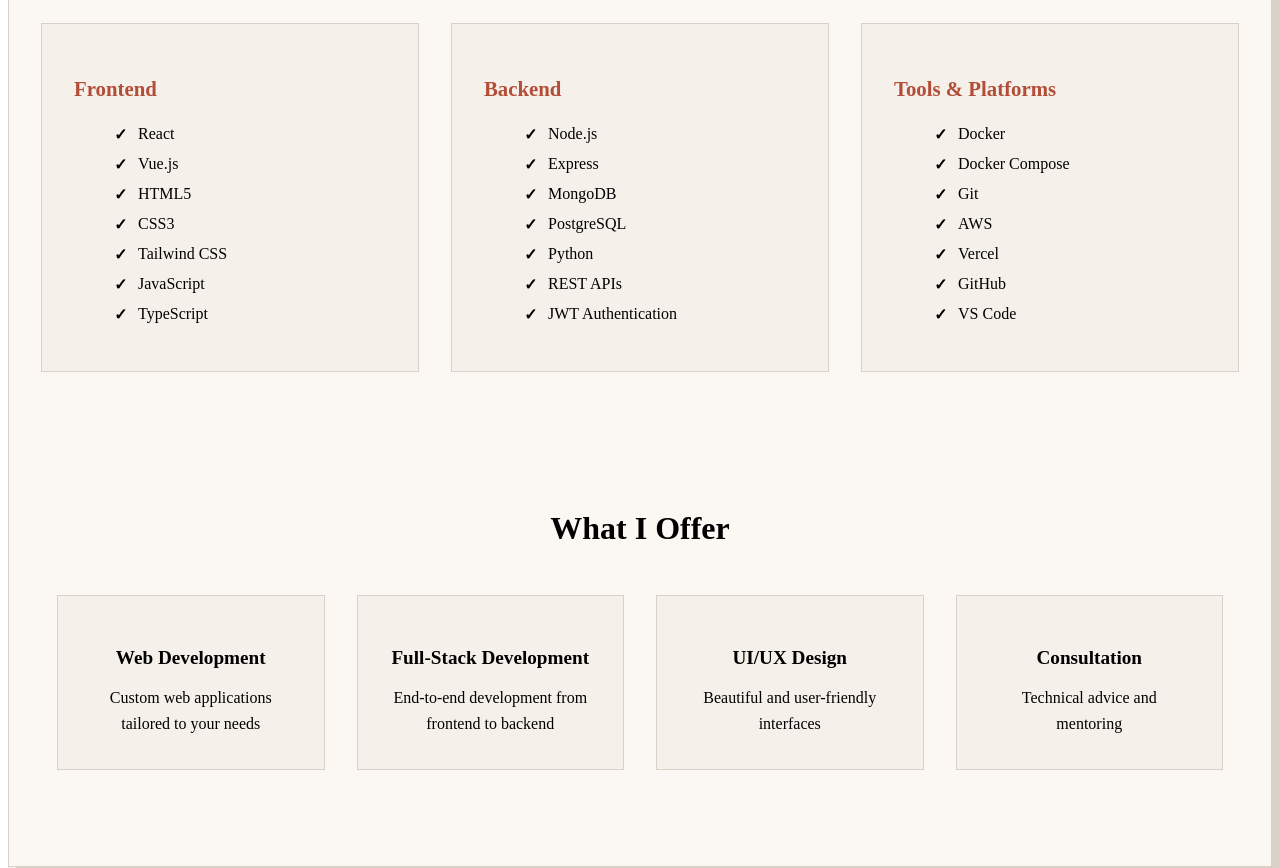
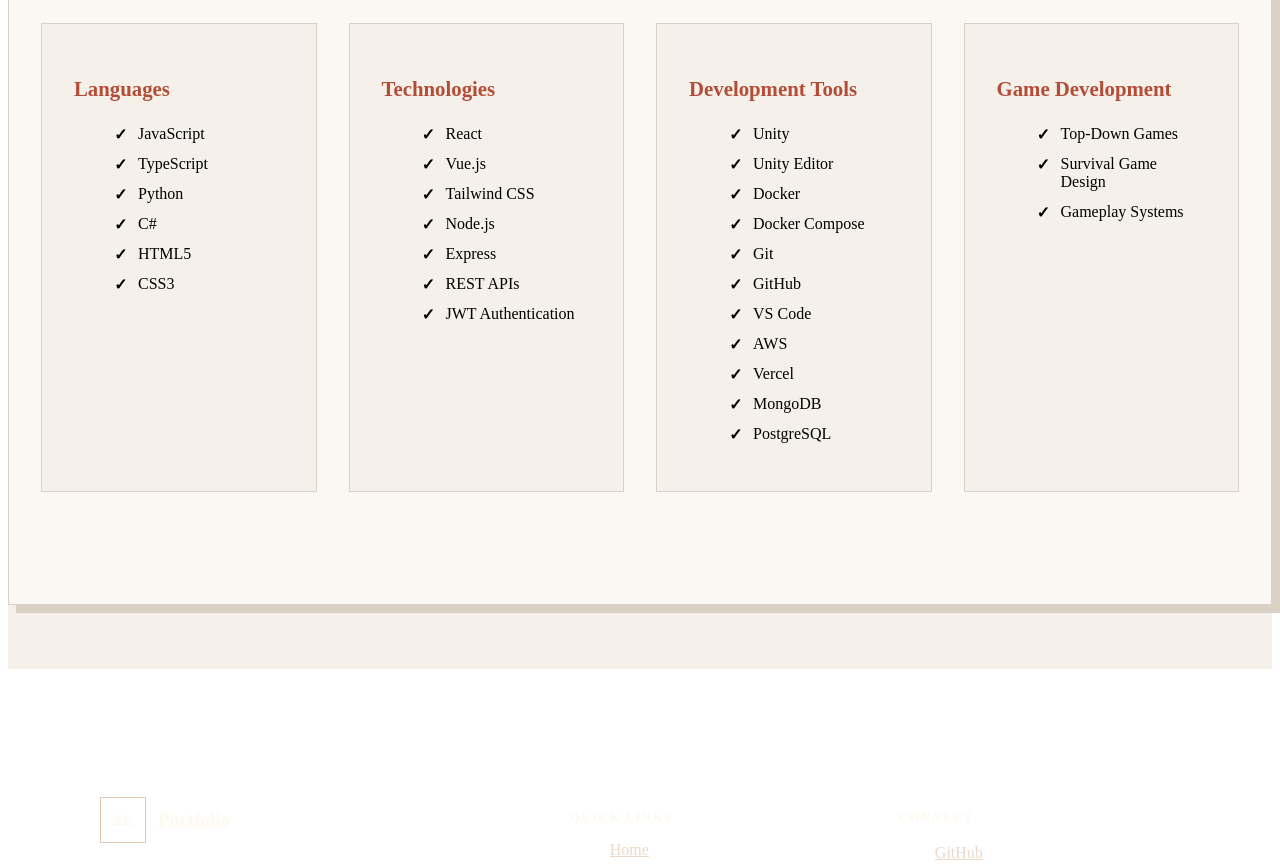
Before and after one commit to Rhesty22/Portfolio-Website, a React (Vite) app: page /skills in a window 1280 px wide. Shown: the part 420-1288 px from the top of the page. Built offline with nearby package versions, Linux system fonts and the light colour scheme; the HTML template or start-up script is replaced by a standard one.

Commit message:
updated Home design

```diff
--- a/src/App.jsx
+++ b/src/App.jsx
@@ -8,7 +8,7 @@
 
 function App() {
   return (
-    <Router>
+    <Router future={{ v7_startTransition: true, v7_relativeSplatPath: true }}>
       <PublicLayout>
         <Routes>
           <Route path="/" element={<Home />} />
--- a/src/data/portfolio.js
+++ b/src/data/portfolio.js
@@ -12,8 +12,8 @@
   projects: [
     {
       id: 1,
-      title: 'Shipped Shooting Game Docker',
-      description: 'Built a full-stack pixel shooting game with enemy AI, player upgrades, ricochet mechanics, and auto-shoot systems.',
+      title: 'Limitless Ascension',
+      description: 'A Xianxia Cultivation idle game with player progression and skill trees.',
       image: '/images/project1.jpg',
       technologies: ['React', 'Canvas API', 'JavaScript', 'Docker'],
       link: '#',
@@ -42,7 +42,7 @@
       title: 'DINOTEN',
       description: 'Developed a top-down survival game in Unity where players battle enemies, gather resources, and survive escalating challenges.',
       image: '/images/dinoten.jpg',
-      technologies: ['Unity', 'C#', 'Game Development', 'Top-Down Survival'],
+      technologies: ['Game Development', 'Unity', 'C#', 'Top-Down Survival'],
       link: '#',
       github: '#',
     },
--- a/src/data/skills.js
+++ b/src/data/skills.js
@@ -1,15 +1,19 @@
 export const skillsData = [
   {
-    category: 'Frontend',
-    items: ['React', 'Vue.js', 'HTML5', 'CSS3', 'Tailwind CSS', 'JavaScript', 'TypeScript'],
+    category: 'Languages',
+    items: ['JavaScript', 'TypeScript', 'Python', 'C#', 'HTML5', 'CSS3'],
   },
   {
-    category: 'Backend',
-    items: ['Node.js', 'Express', 'MongoDB', 'PostgreSQL', 'Python', 'REST APIs', 'JWT Authentication'],
+    category: 'Technologies',
+    items: ['React', 'Vue.js', 'Tailwind CSS', 'Node.js', 'Express', 'REST APIs', 'JWT Authentication'],
   },
   {
-    category: 'Tools & Platforms',
-    items: ['Docker', 'Docker Compose', 'Git', 'AWS', 'Vercel', 'GitHub', 'VS Code'],
+    category: 'Development Tools',
+    items: ['Unity', 'Unity Editor', 'Docker', 'Docker Compose', 'Git', 'GitHub', 'VS Code', 'AWS', 'Vercel', 'MongoDB', 'PostgreSQL'],
+  },
+  {
+    category: 'Game Development',
+    items: ['Top-Down Games', 'Survival Game Design', 'Gameplay Systems'],
   },
 ];
 
--- a/src/pages/Home.jsx
+++ b/src/pages/Home.jsx
@@ -15,9 +15,9 @@
             <span>Available for selected work</span>
           </div>
           <div className="cta-buttons">
-            <Link to="/projects" className="btn btn-primary">View projects</Link>
+            <Link to="/projects" className="btn btn-secondary">View projects</Link>
             <Link to="/contact" className="btn btn-secondary">Get in touch</Link>
-            <a href="/documents/Rhesty_Adormeo_Resume.pdf" download className="text-link">Download resume <span aria-hidden="true">↗</span></a>
+            <a href="/documents/Rhesty_Adormeo_Resume.pdf" download className="btn btn-secondary">Download resume</a>
           </div>
         </div>
       </div>
@@ -87,7 +87,7 @@
                   <h3>Resume</h3>
                   <p>My experience, qualifications, and the work behind this portfolio.</p>
                 </div>
-                <a href="/documents/Rhesty_Adormeo_Resume.pdf" download className="btn btn-primary">Download resume</a>
+                <a href="/documents/Rhesty_Adormeo_Resume.pdf" download className="btn btn-secondary">Download resume</a>
               </article>
 
               <div className="certificate-shelf">
@@ -96,17 +96,17 @@
                   <article className="certificate-slot">
                     <span className="certificate-number">01</span>
                     <h3>Frontend development</h3>
-                    <a href="/documents/frontend-development-certificate.pdf" download>Download certificate <span aria-hidden="true">↗</span></a>
+                    <a href="/documents/frontend-development-certificate.pdf" download className="btn btn-secondary">Download certificate</a>
                   </article>
                   <article className="certificate-slot">
                     <span className="certificate-number">02</span>
                     <h3>Responsive web design</h3>
-                    <a href="/documents/responsive-web-design-certificate.pdf" download>Download certificate <span aria-hidden="true">↗</span></a>
+                    <a href="/documents/responsive-web-design-certificate.pdf" download className="btn btn-secondary">Download certificate</a>
                   </article>
                   <article className="certificate-slot">
                     <span className="certificate-number">03</span>
                     <h3>Full-stack foundations</h3>
-                    <a href="/documents/full-stack-foundations-certificate.pdf" download>Download certificate <span aria-hidden="true">↗</span></a>
+                    <a href="/documents/full-stack-foundations-certificate.pdf" download className="btn btn-secondary">Download certificate</a>
                   </article>
                 </div>
               </div>
--- a/src/pages/Projects.jsx
+++ b/src/pages/Projects.jsx
@@ -12,7 +12,7 @@
     <article className="project-card-full">
       <h3>{project.title}</h3>
       <div className="project-media" aria-label={`${project.title} media`}>
-        <button type="button" className="media-arrow media-arrow-left" onClick={showPreviousMedia} aria-label="Show previous media">←</button>
+        <button type="button" className="media-arrow media-arrow-left" onClick={showPreviousMedia} aria-label="Show previous media"><span aria-hidden="true">←</span></button>
         <div className="project-media-viewport">
           <div className="project-media-track" style={{ transform: `translateX(-${activeMedia * 50}%)` }}>
             <div className="project-media-slide">
@@ -31,7 +31,7 @@
             </div>
           </div>
         </div>
-        <button type="button" className="media-arrow media-arrow-right" onClick={showNextMedia} aria-label="Show next media">→</button>
+        <button type="button" className="media-arrow media-arrow-right" onClick={showNextMedia} aria-label="Show next media"><span aria-hidden="true">→</span></button>
         <div className="media-dots" aria-hidden="true">
           <span className={activeMedia === 0 ? 'active' : ''} />
           <span className={activeMedia === 1 ? 'active' : ''} />
--- a/src/pages/Skills.jsx
+++ b/src/pages/Skills.jsx
@@ -6,7 +6,7 @@
   return (
     <section className="skills">
       <div className="skills-container">
-        <h1>Skills & Services</h1>
+        <h1>Skills</h1>
         <p className="section-subtitle">Technologies and tools I work with</p>
 
         <div className="skills-grid">
@@ -22,27 +22,6 @@
           ))}
         </div>
 
-        <section className="services">
-          <h2>What I Offer</h2>
-          <div className="services-grid">
-            <div className="service-card">
-              <h3>Web Development</h3>
-              <p>Custom web applications tailored to your needs</p>
-            </div>
-            <div className="service-card">
-              <h3>Full-Stack Development</h3>
-              <p>End-to-end development from frontend to backend</p>
-            </div>
-            <div className="service-card">
-              <h3>UI/UX Design</h3>
-              <p>Beautiful and user-friendly interfaces</p>
-            </div>
-            <div className="service-card">
-              <h3>Consultation</h3>
-              <p>Technical advice and mentoring</p>
-            </div>
-          </div>
-        </section>
       </div>
     </section>
   )
--- a/src/styles/pages/Home.css
+++ b/src/styles/pages/Home.css
@@ -78,6 +78,15 @@
   padding: 0.9rem 1.4rem;
   font-size: 0.95rem;
   border-radius: 999px;
+}
+
+.cta-buttons .btn:hover {
+  transform: translateY(-2px);
+}
+
+.cta-buttons .btn:focus-visible {
+  outline: 3px solid #d6ae8f;
+  outline-offset: 3px;
 }
 
 .text-link {
@@ -364,6 +373,8 @@
 
 .resume-slot .btn {
   flex-shrink: 0;
+  padding: 1rem 1.6rem;
+  font-size: 1rem;
   border-radius: 999px;
 }
 
@@ -396,16 +407,19 @@
   font-size: 1.15rem;
 }
 
-.certificate-slot a {
+.certificate-slot .btn {
+  align-self: flex-start;
+  padding: 0.7rem 1rem;
+  border-color: #f3d4a9;
   color: #fff8ec;
-  font-size: 0.85rem;
+  font-size: 0.8rem;
   font-weight: 700;
-  text-decoration: underline;
-  text-underline-offset: 0.25rem;
 }
 
-.certificate-slot a:hover {
-  color: #f3d4a9;
+.certificate-slot .btn:hover {
+  border-color: #fff8ec;
+  background-color: #f3d4a9;
+  color: #62331f;
 }
 
 .about-section p {
--- a/src/styles/pages/Projects.css
+++ b/src/styles/pages/Projects.css
@@ -110,28 +110,37 @@
 
 .media-arrow {
   position: absolute;
-  top: 50%;
+  top: 0;
   z-index: 2;
-  width: 2rem;
-  height: 2rem;
+  width: 22%;
+  height: 100%;
   border: 0;
-  border-radius: 50%;
-  background: rgba(36, 35, 33, 0.82);
-  color: #fff8ec;
+  border-radius: 0;
+  background: transparent;
+  color: #77736d;
   cursor: pointer;
-  transform: translateY(-50%);
+  font-size: 2.5rem;
+  font-weight: 900;
+  line-height: 1;
+  opacity: 0.5;
+  transition: background-color 0.2s ease, opacity 0.2s ease;
 }
 
 .media-arrow:hover {
-  background: var(--accent-brown);
+  background: rgba(36, 35, 33, 0.3);
+  opacity: 1;
+}
+
+.media-arrow span {
+  display: block;
 }
 
 .media-arrow-left {
-  left: 0.65rem;
+  left: 0;
 }
 
 .media-arrow-right {
-  right: 0.65rem;
+  right: 0;
 }
 
 .media-dots {
--- a/src/styles/pages/Skills.css
+++ b/src/styles/pages/Skills.css
@@ -71,52 +71,6 @@
   font-weight: 700;
 }
 
-/* Services Section */
-.services {
-  margin-top: 3rem;
-  padding-top: 3rem;
-  border-top: 2px solid var(--border-color);
-}
-
-.services h2 {
-  text-align: center;
-  margin-bottom: 3rem;
-  font-size: 2rem;
-}
-
-.services-grid {
-  display: grid;
-  grid-template-columns: repeat(auto-fit, minmax(250px, 1fr));
-  gap: 2rem;
-}
-
-.service-card {
-  background: #f5f1ea;
-  border: 1px solid #d9d1c5;
-  padding: 2rem;
-  border-radius: 0;
-  text-align: center;
-  transition: var(--transition);
-}
-
-.service-card:hover {
-  border-color: #b34d38;
-  box-shadow: 4px 4px 0 #d9d1c5;
-  transform: translate(-2px, -2px);
-}
-
-.service-card h3 {
-  color: var(--text-color);
-  margin-bottom: 1rem;
-  font-size: 1.2rem;
-}
-
-.service-card p {
-  color: var(--light-text);
-  margin: 0;
-  line-height: 1.6;
-}
-
 /* Responsive */
 @media (max-width: 768px) {
   .skills-container {
@@ -132,12 +86,4 @@
     gap: 1.5rem;
   }
 
-  .services-grid {
-    grid-template-columns: 1fr;
-    gap: 1.5rem;
-  }
-
-  .services h2 {
-    font-size: 1.5rem;
-  }
 }
```
